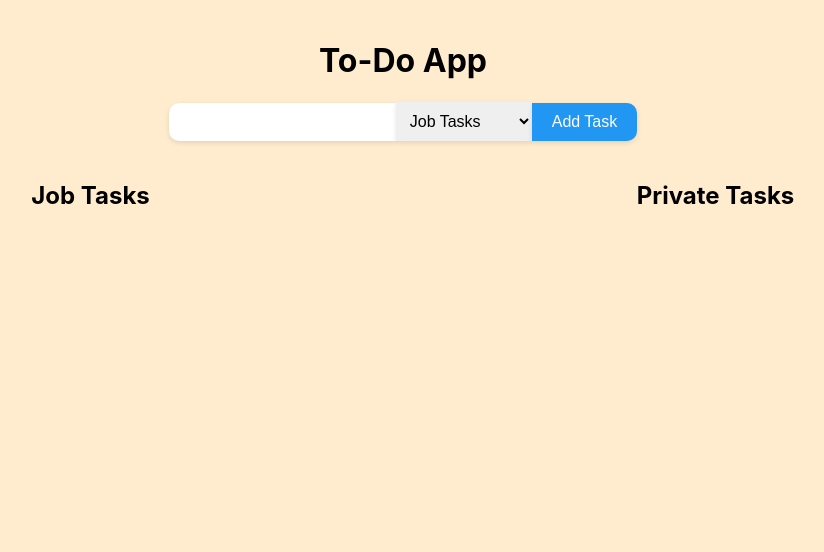
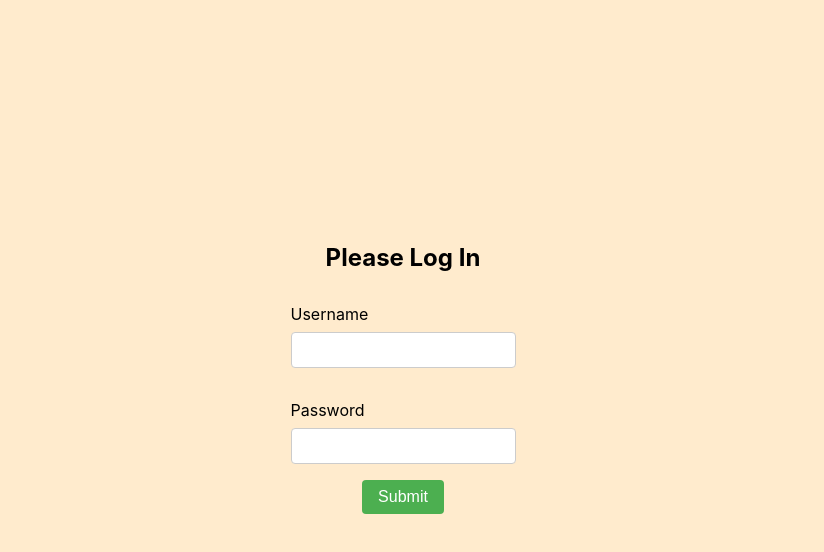
Before and after one commit to deksa89/React-Todo-App, a React (Create React App) app: page / in a window 1280 px wide. Shown: the top 552 px of the page, without its empty margins (237-1061 px from the left). Built offline with nearby package versions, Linux system fonts and the light colour scheme.

Commit message:
added sign in form

```diff
--- a/package.json
+++ b/package.json
@@ -12,6 +12,7 @@
     "react-dnd-html5-backend": "^16.0.1",
     "react-dom": "^18.2.0",
     "react-draggable": "^4.4.5",
+    "react-router-dom": "^6.11.1",
     "react-scripts": "5.0.1",
     "web-vitals": "^2.1.4"
   },
@@ -38,5 +39,9 @@
       "last 1 firefox version",
       "last 1 safari version"
     ]
+  },
+  "devDependencies": {
+    "cors": "^2.8.5",
+    "express": "^4.18.2"
   }
 }
--- a/src/App.js
+++ b/src/App.js
@@ -1,12 +1,34 @@
+import Input from './components/Input.js';
+import { BrowserRouter, Route, Routes } from 'react-router-dom';
+import useToken from './useToken';
+import Login from './components/Login.js';
+
 import './App.css';
 
-import Input from './components/Input.js';
 
 const App = () => {
+
+  const {token, setToken} = useToken()
+  console.log("token: ", token)
+
+
+  // AKO JE TOKEN falsy (undefined, null, false, 0, an empty string, or NaN) TO ZNACI DA KORISNIK NIJE AUTENTIFICIRAN
+  // U TOM SLUCAJU KOD VRACA <Login> KOMPONENTU I PROSLIJEDUJE setToken FUNKCIJU KAO PROPS
+  // CIJELI SMISAO PROSLIJEDIVANJA setToken-a JE DA OMOGUCI UPDATE-anje token VARIJABLE KADA SE KORISNIK USPJESNO AUTENTIFICIRA
+  // KADA JE LOGIN PROCES GOTOV Login KOMPONENTA ZOVE setToken I PROSLIJEDUJE DOBIVENI TOKEN TE NJOME UPDATE-a TOKEN STATE VARIJABLU
+  if(!token) {
+    return <Login setToken={setToken} />
+  }
+
+
   return (
     <div className="App">
       <h1>To-Do App</h1>
-      <Input />
+      <BrowserRouter>
+        <Routes>
+          <Route path='/' element={<Input />} />
+        </Routes>
+      </BrowserRouter>
     </div>
   );
 }
--- /dev/null
+++ b/src/components/Login.css
@@ -0,0 +1,51 @@
+.login-wrapper {
+    display: flex;
+    flex-direction: column;
+    align-items: center;
+    justify-content: center;
+    height: 90vh;
+    background-color: blanchedalmond;
+  }
+
+  .login-wrapper h1 {
+    margin-bottom: 1rem;
+    font-size: 1.5rem;
+    font-weight: bold;
+  }
+
+  .login-wrapper form {
+    display: flex;
+    flex-direction: column;
+    align-items: center;
+  }
+
+  .login-wrapper label {
+    display: flex;
+    flex-direction: column;
+    margin-bottom: 1rem;
+  }
+
+  .login-wrapper label p {
+    margin-bottom: 0.5rem;
+  }
+
+  .login-wrapper .input-field {
+    padding: 0.5rem;
+    font-size: 1rem;
+    border: 1px solid #ccc;
+    border-radius: 4px;
+  }
+
+  .login-wrapper .submit-button {
+    padding: 0.5rem 1rem;
+    font-size: 1rem;
+    background-color: #4caf50;
+    color: #fff;
+    border: none;
+    border-radius: 4px;
+    cursor: pointer;
+  }
+
+  .login-wrapper .submit-button:hover {
+    background-color: #45a049;
+  }
--- /dev/null
+++ b/src/components/Login.js
@@ -0,0 +1,56 @@
+import React, { useState } from "react";
+import PropTypes from "prop-types";
+
+import './Login.css'
+
+const loginUser = async (credentials) => {
+    return fetch('http://localhost:8080/login', {
+        method: "POST",
+        headers: {
+            'Content-Type': 'application/json'
+        },
+        body: JSON.stringify(credentials)
+    })
+    .then(data => data.json())
+}
+
+
+const Login = ({ setToken }) => {
+
+  const [username, setUsername] = useState();
+  const [password, setPassword] = useState();
+
+  const handleSubmit = async e => {
+    e.preventDefault();
+    const token = await loginUser({
+        username,
+        password
+    });
+    setToken(token)
+  }
+
+  return (
+    <div className="login-wrapper">
+      <h1>Please Log In</h1>
+      <form onSubmit={handleSubmit}>
+        <label>
+          <p>Username</p>
+          <input className="input-field" type="text" onChange={e => setUsername(e.target.value)} />
+        </label>
+        <label>
+          <p>Password</p>
+          <input className="input-field" type="password" onChange={e => setPassword(e.target.value)} />
+        </label>
+        <div>
+          <button className="submit-button" type="submit">Submit</button>
+        </div>
+      </form>
+    </div>
+  );
+};
+
+Login.propTypes = {
+  setToken: PropTypes.func.isRequired,
+};
+
+export default Login;
--- /dev/null
+++ b/src/useToken.js
@@ -0,0 +1,21 @@
+import { useState } from "react";
+
+export default function useToken() {
+    const getToken = () => {
+        const tokenString = localStorage.getItem("token")
+        const userToken = JSON.parse(tokenString)
+        return userToken?.token
+      }
+
+    const [token, setToken] = useState(getToken())
+
+    const saveToken = userToken => {
+        localStorage.setItem("token", JSON.stringify(userToken))
+        setToken(userToken.token)
+    }
+
+    return {
+        setToken: saveToken,
+        token
+    }
+}
```
Also changed, not shown: server.js (added, +13 -0 lines), 1 other file (tests, documents, lock files or other folders).
